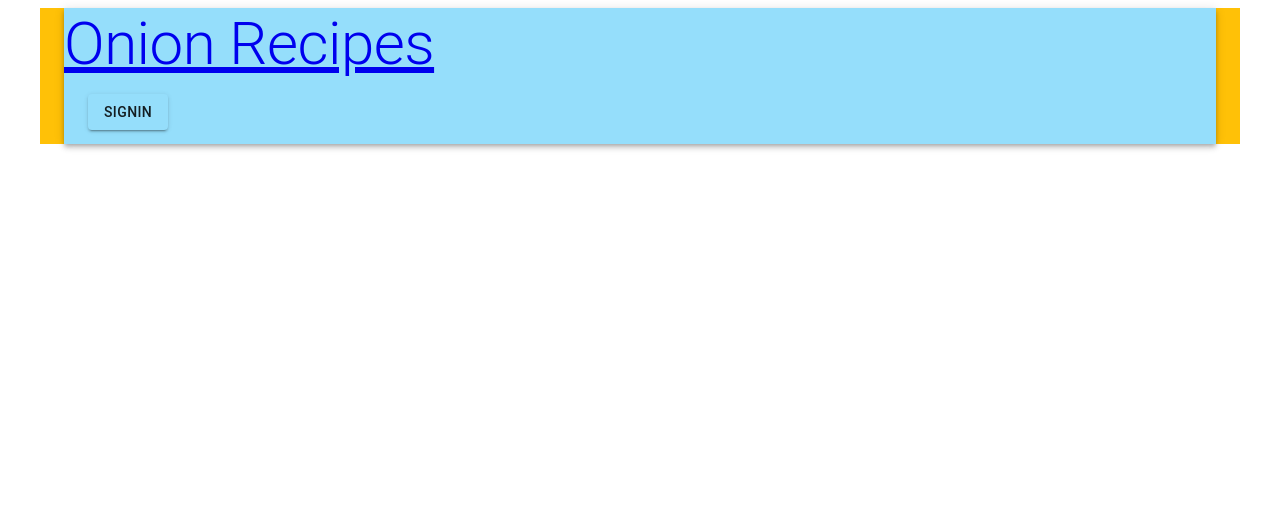
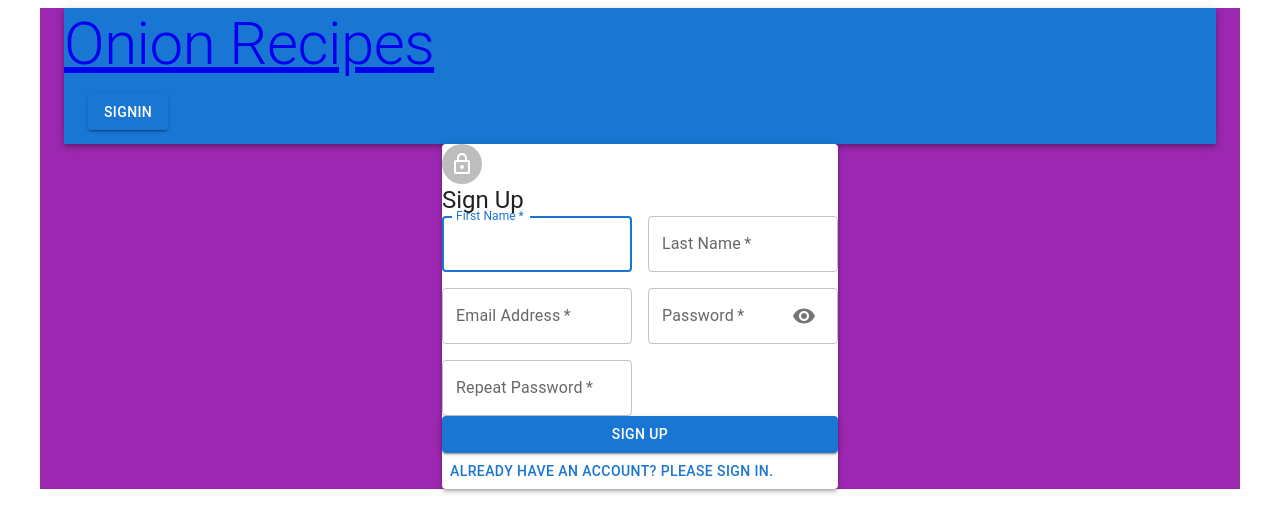
Before and after one commit to MANDYTSANG007/onion-man, a React (Create React App) app in the folder client/: page /auth in a window 1280 px wide. Shown: the top 532 px of the page. Built offline with nearby package versions, Linux system fonts and the light colour scheme.

Commit message:
add signin and signout buttons in Auth and Input components

```diff
--- a/client/package.json
+++ b/client/package.json
@@ -5,6 +5,7 @@
   "proxy": "http://localhost:5000",
   "dependencies": {
     "@emotion/styled": "^11.10.0",
+    "@mui/icons-material": "^5.8.4",
     "@mui/material": "^5.9.3",
     "@react-oauth/google": "^0.2.6",
     "@reduxjs/toolkit": "^1.8.3",
--- a/client/src/App.js
+++ b/client/src/App.js
@@ -1,26 +1,25 @@
 import React from 'react';
 import { Container } from '@mui/material';
-import { ThemeProvider } from '@mui/material/styles';
-import theme from './styles';
+// import { ThemeProvider } from '@mui/material/styles';
+// import theme from './styles';
 import Navbar from './components/Navbar/Navbar';
 import Home from './components/Home/Home';
+import Auth from './components/Auth/Auth';
 import { BrowserRouter, Routes, Route } from 'react-router-dom';
 
-function App() {
+const App = () => (
 
-  return (
     <BrowserRouter>
-      <ThemeProvider theme={theme}>
+      {/* <ThemeProvider theme={theme}> */}
         <Container sx={{ bgcolor: "secondary.main" }} maxWidth="lg">
           <Navbar />
           <Routes>
-            <Route path="/" exact component={Home} />
-            <Route path="/auth" exact  />
+            <Route path="/" exact element={<Home/>} />
+            <Route path="/auth" exact element={<Auth/>} />
           </Routes>
         </Container>
-      </ThemeProvider>
+      {/* </ThemeProvider> */}
     </BrowserRouter>
-  );
-}
+);
 
 export default App;
--- /dev/null
+++ b/client/src/components/Auth/Auth.js
@@ -0,0 +1,63 @@
+import React, { useState } from 'react';
+import { Avatar, Button, Paper, Grid, Typography, Container } from '@mui/material';
+import LockOutlinedIcon from '@mui/icons-material/LockOutlined';
+import Input from './Input';
+
+
+const Auth = () => {
+    const [showPassword, setShowPassword] = useState(false);
+    const isSignup = true;
+
+    const handleSubmit = () => {
+
+    };
+
+    const handleChange = () => {
+
+    };
+
+    const handleShowPassword = () => {
+        setShowPassword((prevShowPassword) => !prevShowPassword);
+    };
+
+    const switchMode = () => {
+
+    }
+
+    return (
+        <Container component="main" maxWidth="xs">
+            <Paper elevation={3}>
+                <Avatar>
+                    <LockOutlinedIcon />
+                </Avatar>
+                <Typography variant="h5"> {isSignup ? "Sign Up" : "Sign In"} </Typography>
+                <form onSubmit={handleSubmit}>
+                    <Grid container spacing={2}>
+                        {isSignup && (
+                            <React.Fragment>
+                                <Input name="firstName" label="First Name" handleChange={handleChange} autoFocus half />
+                                <Input name="lastName" label="Last Name" handleChange={handleChange} />
+                            </React.Fragment>
+                        )}
+                        <Input name="email" label=" Email Address" handleChange={handleChange} type="email" />
+                        <Input name="password" label="Password" handleChange={handleChange} type={showPassword ? "text" : "password"} handleShowPassword={handleShowPassword} />
+                        {isSignup && <Input name="confirmPassword" label="Repeat Password" handleChange={handleChange} type="password" />}
+
+                    </Grid>
+                    <Button type="submit" fullWidth variant="contained" color="primary">
+                        {isSignup ? "Sign Up" : "Sign In"}
+                    </Button>
+                    <Grid container justify="flex-end">
+                        <Grid item>
+                            <Button onClick={switchMode}>
+                                {isSignup ? "Already have an account? Please sign in." : "Don't have an account? Please sign up."}
+                            </Button>
+                        </Grid>
+                    </Grid>
+                </form>
+            </Paper>
+        </Container>
+    )
+}
+
+export default Auth;
--- /dev/null
+++ b/client/src/components/Auth/Input.js
@@ -0,0 +1,33 @@
+import React from 'react';
+import { TextField, Grid, InputAdornment, IconButton } from '@mui/material';
+import VisibilityOff from '@mui/icons-material/VisibilityOff';
+import Visibility from '@mui/icons-material/Visibility';
+
+const Input = ({ name, handleChange, half, label, autoFocus, type, handleShowPassword}) => {
+
+    return (
+        <Grid item xs={half ? 6 : 12} sm={6}>
+            <TextField
+                name={name}
+                onChange={handleChange}
+                variant="outlined"
+                required
+                fullWidth
+                label={label}
+                autoFocus={autoFocus}
+                type={type}
+                InputProps={name === 'password' ? {
+                    endAdornment: (
+                        <InputAdornment position="end">
+                            <IconButton onClick={handleShowPassword}>
+                                {type === "password" ? <Visibility /> : <VisibilityOff />}
+                            </IconButton>
+                        </InputAdornment>
+                    )
+                }: null}
+            />
+        </Grid>
+    )
+}
+
+export default Input;
--- a/client/src/components/Form/Form.js
+++ b/client/src/components/Form/Form.js
@@ -8,7 +8,7 @@ const Form = () => {
     const [postData, setPostData] = useState({ creator: "", title: "", message: "", tags: "", selectedFile: "" });
     const dispatch = useDispatch();
 
-    const handleSubmit = (e) => {
+    const handleSubmit = async (e) => {
         e.preventDefault();
 
         dispatch(createPost(postData));
--- a/client/src/components/Home/Home.js
+++ b/client/src/components/Home/Home.js
@@ -18,11 +18,11 @@ const Home = () => {
     return(
         <Grow in>
         <Container>
-          <Grid container justify="space-between" alignItems="stretch" spacing="3">
+          <Grid container justify="space-between" alignItems="stretch" spacing={3}>
             <Grid item xs={12} sm={7}>
               <Posts setCurrentId={setCurrentId} />
             </Grid>
-            <Grid item xs={12} sm={7}>
+            <Grid item xs={12} sm={4}>
               <Form currentId={currentId} setCurrentId={setCurrentId} />
             </Grid>
           </Grid>
--- a/client/src/reducers/index.js
+++ b/client/src/reducers/index.js
@@ -1,4 +1,5 @@
 import { combineReducers } from "redux";
 import posts from './posts';
 
+
 export const reducers = combineReducers({ posts });
```
Also changed, not shown: client/src/components/Auth/styles.js (added), 1 other file (tests, documents, lock files or other folders).
